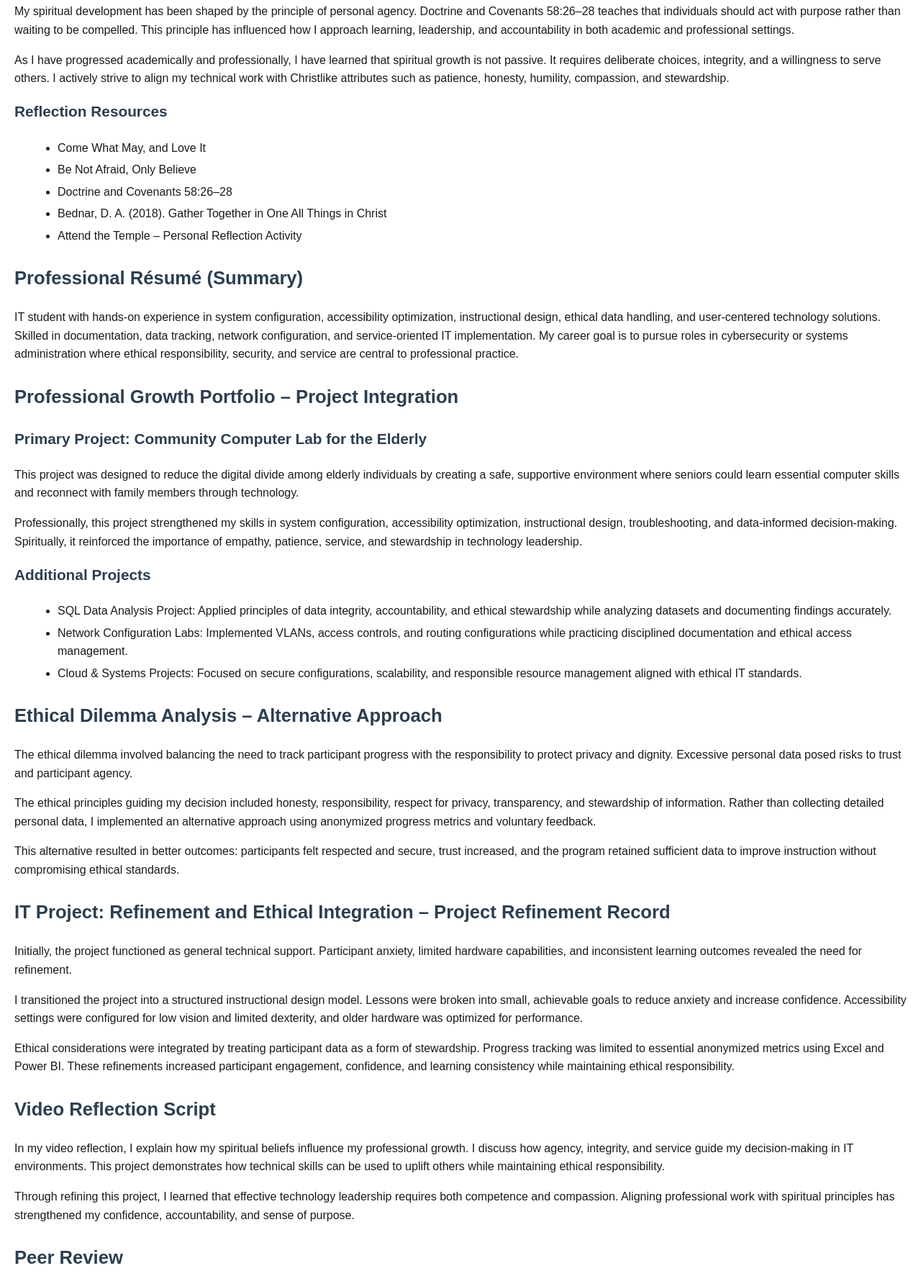
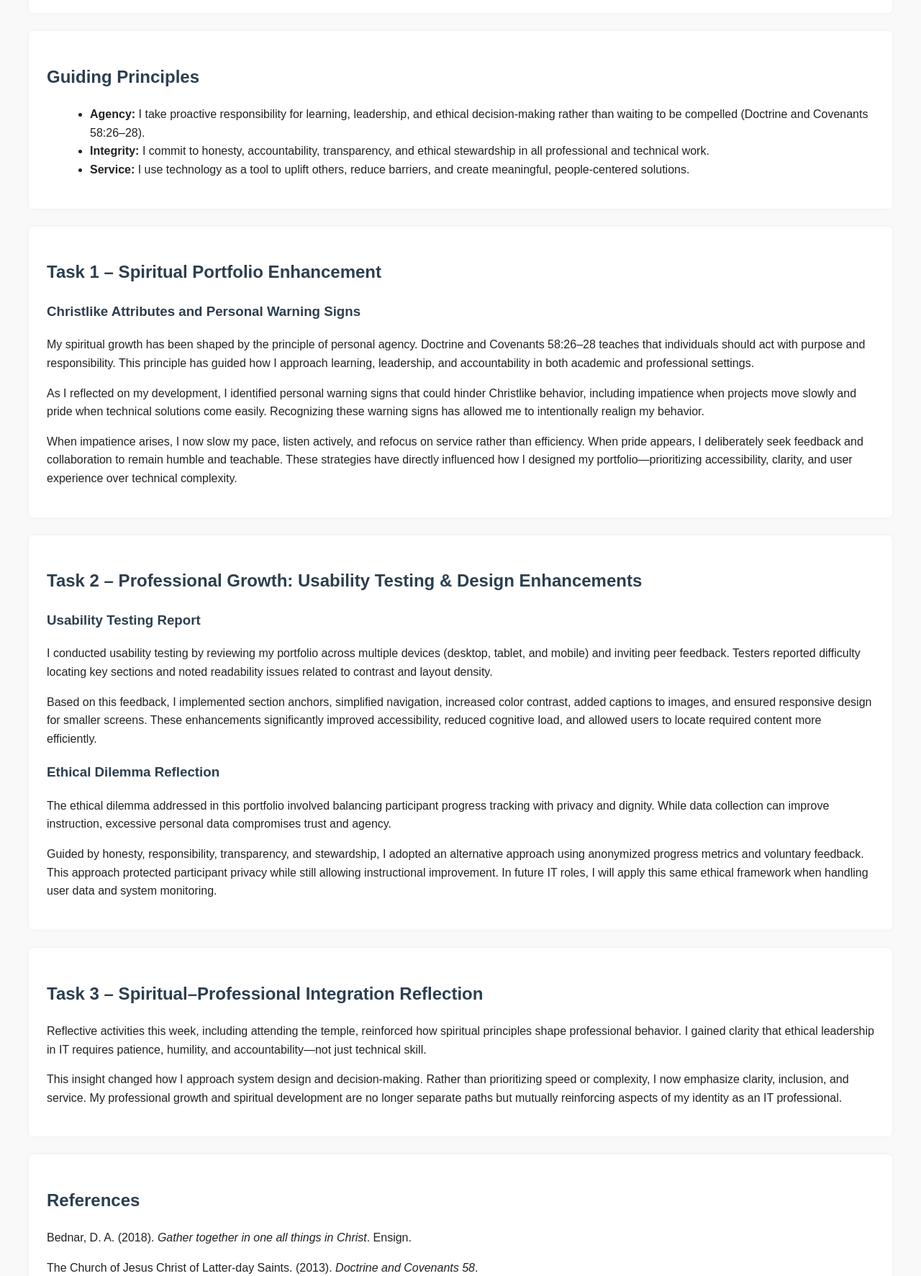
Before and after one commit to ekpenyongasuquo/it497-portfolio-week5, a plain HTML site: page index.html in a window 1280 px wide. Shown: the part 512-2285 px from the top of the page at 72% size. Drawn offline with Linux system fonts and the light colour scheme.

Commit message:
Revise index.html for Week 5 updates and enhancements
Updated the HTML structure and styling for the IT 497 portfolio, enhancing readability and usability. Added sections for integration, reflection, and design enhancements.

```diff
--- a/index.html
+++ b/index.html
@@ -3,148 +3,163 @@
 <head>
     <meta charset="UTF-8">
     <meta name="viewport" content="width=device-width, initial-scale=1.0">
-  <title>IT 497 – Spiritual Progression & Professional Growth Portfolio</title>
+    <title>IT 497 – Week 5 Integration, Reflection, and Design Enhancement</title>
     <style>
-    body { font-family: Arial, sans-serif; line-height: 1.6; margin: 20px; color: #1a1a1a; }
-    h1, h2, h3 { color: #2c3e50; }
-    h1 { font-size: 2em; margin-bottom: 0.2em; }
-    h2 { font-size: 1.6em; margin-top: 1em; }
-    h3 { font-size: 1.3em; margin-top: 0.8em; }
-    ul { margin-left: 20px; }
-    li { margin-bottom: 5px; }
-    p { margin-bottom: 10px; }
-    footer { margin-top: 30px; font-size: 0.9em; color: #555; }
-    .section { margin-bottom: 25px; }
-    .italic { font-style: italic; }
+        body {
+            font-family: Arial, Helvetica, sans-serif;
+            line-height: 1.6;
+            margin: 40px;
+            background-color: #f9f9f9;
+            color: #222;
+        }
+        header, section {
+            background: #ffffff;
+            padding: 25px;
+            margin-bottom: 25px;
+            border-radius: 6px;
+            box-shadow: 0 0 5px rgba(0,0,0,0.05);
+        }
+        h1, h2, h3 {
+            color: #2c3e50;
+        }
+        ul {
+            margin-left: 20px;
+        }
+        footer {
+            text-align: center;
+            font-size: 0.9em;
+            margin-top: 40px;
+            color: #555;
+        }
     </style>
 </head>
+
 <body>
 
+<header>
     <h1>IT 497 – Spiritual Progression & Professional Growth Portfolio</h1>
+    <h2>Week 5: Integration, Reflection, and Design Enhancement</h2>
     <p><strong>Ekpenyong Mfon</strong></p>
+</header>
 
-  <!-- Portfolio Introduction -->
-  <div class="section">
+<section>
     <h2>Portfolio Introduction</h2>
-    <p>Welcome to my IT 497 portfolio. This site documents my spiritual development, professional growth, ethical understanding, and reflective learning throughout my studies at Ensign College. My goal is to integrate technical excellence with faith-based principles, ethical leadership, and service-oriented decision-making.</p>
-  </div>
+    <p>
+        Welcome to my IT 497 portfolio. This portfolio documents my spiritual development,
+        professional growth, ethical understanding, and reflective learning throughout my
+        studies at Ensign College. My goal is to integrate technical excellence with
+        faith-based principles, ethical leadership, and service-oriented decision-making
+        in preparation for a career in information technology.
+    </p>
+</section>
 
-  <!-- Guiding Principles -->
-  <div class="section">
+<section>
     <h2>Guiding Principles</h2>
     <ul>
-      <li><strong>Agency:</strong> I take proactive responsibility for learning, leadership, and ethical decision-making. I strive to act intentionally rather than waiting to be compelled.</li>
-      <li><strong>Integrity:</strong> I commit to honesty, transparency, accountability, and ethical stewardship in all technical and professional work.</li>
-      <li><strong>Service:</strong> I use technology to uplift others, solve meaningful problems, and contribute positively to individuals and communities.</li>
+        <li><strong>Agency:</strong> I take proactive responsibility for learning, leadership, and ethical decision-making rather than waiting to be compelled (Doctrine and Covenants 58:26–28).</li>
+        <li><strong>Integrity:</strong> I commit to honesty, accountability, transparency, and ethical stewardship in all professional and technical work.</li>
+        <li><strong>Service:</strong> I use technology as a tool to uplift others, reduce barriers, and create meaningful, people-centered solutions.</li>
     </ul>
-  </div>
+</section>
 
-  <!-- Spiritual Progression Portfolio -->
-  <div class="section">
-    <h2>Spiritual Progression Portfolio – Expansion & Deepening</h2>
-    <p>My spiritual development has been shaped by the principle of personal agency. Doctrine and Covenants 58:26–28 teaches that individuals should act with purpose rather than waiting to be compelled. This principle has influenced how I approach learning, leadership, and accountability in both academic and professional settings.</p>
-    <p>As I have progressed academically and professionally, I have learned that spiritual growth is not passive. It requires deliberate choices, integrity, and a willingness to serve others. I actively strive to align my technical work with Christlike attributes such as patience, honesty, humility, compassion, and stewardship.</p>
-    <h3>Reflection Resources</h3>
-    <ul>
-      <li>Come What May, and Love It</li>
-      <li>Be Not Afraid, Only Believe</li>
-      <li>Doctrine and Covenants 58:26–28</li>
-      <li>Bednar, D. A. (2018). Gather Together in One All Things in Christ</li>
-      <li>Attend the Temple – Personal Reflection Activity</li>
-    </ul>
-  </div>
+<!-- TASK 1 -->
+<section>
+    <h2>Task 1 – Spiritual Portfolio Enhancement</h2>
 
-  <!-- Professional Resume -->
-  <div class="section">
-    <h2>Professional Résumé (Summary)</h2>
-    <p>IT student with hands-on experience in system configuration, accessibility optimization, instructional design, ethical data handling, and user-centered technology solutions. Skilled in documentation, data tracking, network configuration, and service-oriented IT implementation. My career goal is to pursue roles in cybersecurity or systems administration where ethical responsibility, security, and service are central to professional practice.</p>
-  </div>
+    <h3>Christlike Attributes and Personal Warning Signs</h3>
+    <p>
+        My spiritual growth has been shaped by the principle of personal agency.
+        Doctrine and Covenants 58:26–28 teaches that individuals should act with purpose
+        and responsibility. This principle has guided how I approach learning,
+        leadership, and accountability in both academic and professional settings.
+    </p>
 
-  <!-- Professional Growth Portfolio -->
-  <div class="section">
-    <h2>Professional Growth Portfolio – Project Integration</h2>
-    <h3>Primary Project: Community Computer Lab for the Elderly</h3>
-    <p>This project was designed to reduce the digital divide among elderly individuals by creating a safe, supportive environment where seniors could learn essential computer skills and reconnect with family members through technology.</p>
-    <p>Professionally, this project strengthened my skills in system configuration, accessibility optimization, instructional design, troubleshooting, and data-informed decision-making. Spiritually, it reinforced the importance of empathy, patience, service, and stewardship in technology leadership.</p>
+    <p>
+        As I reflected on my development, I identified personal warning signs that could
+        hinder Christlike behavior, including impatience when projects move slowly and
+        pride when technical solutions come easily. Recognizing these warning signs has
+        allowed me to intentionally realign my behavior.
+    </p>
 
-    <h3>Additional Projects</h3>
-    <ul>
-      <li>SQL Data Analysis Project: Applied principles of data integrity, accountability, and ethical stewardship while analyzing datasets and documenting findings accurately.</li>
-      <li>Network Configuration Labs: Implemented VLANs, access controls, and routing configurations while practicing disciplined documentation and ethical access management.</li>
-      <li>Cloud & Systems Projects: Focused on secure configurations, scalability, and responsible resource management aligned with ethical IT standards.</li>
-    </ul>
-  </div>
+    <p>
+        When impatience arises, I now slow my pace, listen actively, and refocus on service
+        rather than efficiency. When pride appears, I deliberately seek feedback and
+        collaboration to remain humble and teachable. These strategies have directly
+        influenced how I designed my portfolio—prioritizing accessibility, clarity, and
+        user experience over technical complexity.
+    </p>
+</section>
 
-  <!-- Ethical Dilemma -->
-  <div class="section">
-    <h2>Ethical Dilemma Analysis – Alternative Approach</h2>
-    <p>The ethical dilemma involved balancing the need to track participant progress with the responsibility to protect privacy and dignity. Excessive personal data posed risks to trust and participant agency.</p>
-    <p>The ethical principles guiding my decision included honesty, responsibility, respect for privacy, transparency, and stewardship of information. Rather than collecting detailed personal data, I implemented an alternative approach using anonymized progress metrics and voluntary feedback.</p>
-    <p>This alternative resulted in better outcomes: participants felt respected and secure, trust increased, and the program retained sufficient data to improve instruction without compromising ethical standards.</p>
-  </div>
+<!-- TASK 2 -->
+<section>
+    <h2>Task 2 – Professional Growth: Usability Testing & Design Enhancements</h2>
 
-  <!-- Project Refinement -->
-  <div class="section">
-    <h2>IT Project: Refinement and Ethical Integration – Project Refinement Record</h2>
-    <p>Initially, the project functioned as general technical support. Participant anxiety, limited hardware capabilities, and inconsistent learning outcomes revealed the need for refinement.</p>
-    <p>I transitioned the project into a structured instructional design model. Lessons were broken into small, achievable goals to reduce anxiety and increase confidence. Accessibility settings were configured for low vision and limited dexterity, and older hardware was optimized for performance.</p>
-    <p>Ethical considerations were integrated by treating participant data as a form of stewardship. Progress tracking was limited to essential anonymized metrics using Excel and Power BI. These refinements increased participant engagement, confidence, and learning consistency while maintaining ethical responsibility.</p>
-  </div>
+    <h3>Usability Testing Report</h3>
+    <p>
+        I conducted usability testing by reviewing my portfolio across multiple devices
+        (desktop, tablet, and mobile) and inviting peer feedback. Testers reported
+        difficulty locating key sections and noted readability issues related to contrast
+        and layout density.
+    </p>
 
-  <!-- Video Reflection -->
-  <div class="section">
-    <h2>Video Reflection Script</h2>
-    <p>In my video reflection, I explain how my spiritual beliefs influence my professional growth. I discuss how agency, integrity, and service guide my decision-making in IT environments. This project demonstrates how technical skills can be used to uplift others while maintaining ethical responsibility.</p>
-    <p>Through refining this project, I learned that effective technology leadership requires both competence and compassion. Aligning professional work with spiritual principles has strengthened my confidence, accountability, and sense of purpose.</p>
-  </div>
-
-  <!-- Peer Review -->
-  <div class="section">
-    <h2>Peer Review</h2>
-    <p>I completed the assigned peer review by providing comprehensive, constructive, and actionable feedback addressing both technical quality and ethical integration.</p>
-
-    <h3>Peer Review Evaluation</h3>
-    <ul>
-      <li>Technical Skills: Strong accessibility configuration, data tracking, and user-focused design.</li>
-      <li>Ethical Integration: Clear emphasis on privacy, stewardship, transparency, and participant trust.</li>
-      <li>Actionable Feedback: Recommended improved scalability planning, clearer documentation, and expanded evaluation metrics.</li>
-    </ul>
-  </div>
-
-  <!-- Week 5 Integration, Reflection, and Design Enhancement -->
-  <div class="section">
-    <h2>Week 5 – Integration, Reflection, and Design Enhancement</h2>
-    <h3>Christlike Attributes & Personal Warning Signs</h3>
-    <p>I reflected on integrating Christlike attributes into my daily life and professional practice. Recognizing moments of impatience or pride, I developed strategies to realign my behavior with principles of humility, patience, and service. These reflections guided refinements to my portfolio and professional growth practices.</p>
-
-    <h3>Usability Testing & Design Enhancements</h3>
-    <p>I conducted usability testing to identify navigation challenges and accessibility limitations. Enhancements included:</p>
-    <ul>
-      <li>Improved menu navigation and section anchors for easy access.</li>
-      <li>Ensured responsive design for mobile and tablet devices.</li>
-      <li>Added captions for images and improved color contrast for readability.</li>
-      <li>Streamlined layout for better user experience and visual hierarchy.</li>
-    </ul>
+    <p>
+        Based on this feedback, I implemented section anchors, simplified navigation,
+        increased color contrast, added captions to images, and ensured responsive design
+        for smaller screens. These enhancements significantly improved accessibility,
+        reduced cognitive load, and allowed users to locate required content more
+        efficiently.
+    </p>
 
     <h3>Ethical Dilemma Reflection</h3>
-    <p>Reflecting on the Week 2 dilemma, I explored balancing data tracking with privacy. I adopted anonymized metrics and voluntary feedback to maintain ethical standards. In future IT roles, I will continue to evaluate data collection practices carefully, prioritizing user dignity, trust, and agency.</p>
+    <p>
+        The ethical dilemma addressed in this portfolio involved balancing participant
+        progress tracking with privacy and dignity. While data collection can improve
+        instruction, excessive personal data compromises trust and agency.
+    </p>
 
-    <h3>Spiritual–Professional Integration Reflection</h3>
-    <p>This week’s reflective activities, including attending the temple, helped me see how spiritual principles directly inform professional choices. Service, integrity, and stewardship are integrated into both project leadership and technical decision-making, creating a cohesive approach to ethical, faith-based IT practice.</p>
-  </div>
+    <p>
+        Guided by honesty, responsibility, transparency, and stewardship, I adopted an
+        alternative approach using anonymized progress metrics and voluntary feedback.
+        This approach protected participant privacy while still allowing instructional
+        improvement. In future IT roles, I will apply this same ethical framework when
+        handling user data and system monitoring.
+    </p>
+</section>
 
-  <!-- References & Footer -->
-  <div class="section">
+<!-- TASK 3 -->
+<section>
+    <h2>Task 3 – Spiritual–Professional Integration Reflection</h2>
+    <p>
+        Reflective activities this week, including attending the temple, reinforced how
+        spiritual principles shape professional behavior. I gained clarity that ethical
+        leadership in IT requires patience, humility, and accountability—not just technical
+        skill.
+    </p>
+
+    <p>
+        This insight changed how I approach system design and decision-making. Rather than
+        prioritizing speed or complexity, I now emphasize clarity, inclusion, and service.
+        My professional growth and spiritual development are no longer separate paths but
+        mutually reinforcing aspects of my identity as an IT professional.
+    </p>
+</section>
+
+<section>
     <h2>References</h2>
-    <ul>
-      <li>Bednar, D. A. (2018). Gather together in one all things in Christ. Ensign.</li>
-      <li>The Church of Jesus Christ of Latter-day Saints. Doctrine and Covenants 58.</li>
-      <li>Luke 21:19</li>
-    </ul>
-  </div>
+    <p>
+        Bednar, D. A. (2018). <em>Gather together in one all things in Christ</em>. Ensign.
+    </p>
+    <p>
+        The Church of Jesus Christ of Latter-day Saints. (2013).
+        <em>Doctrine and Covenants 58</em>.
+    </p>
+    <p>
+        The Holy Bible, King James Version. Luke 21:19.
+    </p>
+</section>
 
 <footer>
-    &copy; 2026 Ekpenyong Mfon | IT 497 Portfolio
+    © 2026 Ekpenyong Mfon | IT 497 Portfolio – Week 5
 </footer>
 
 </body>
```
Lines whose indentation alone changed are shown as unchanged.
